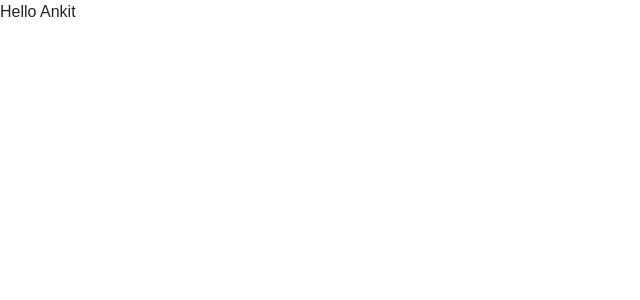
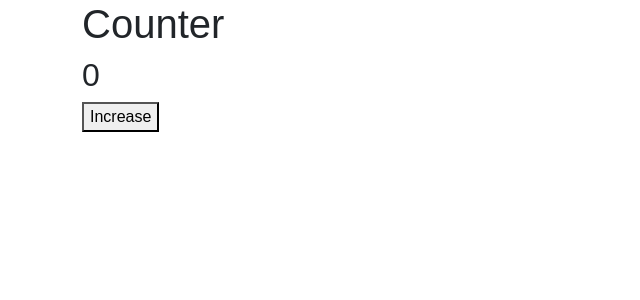
Before and after one commit to ydv-ankit/ReactJs, a React (Create React App) app: page / in a window 1280 px wide. Shown: the top 300 px of the page, without its empty margins (0-640 px from the left). Built offline with nearby package versions, Linux system fonts and the light colour scheme.

Commit message:
add: Counter

```diff
--- a/src/App.js
+++ b/src/App.js
@@ -1,7 +1,8 @@
 import React from 'react'
+import Counter from './questions/Counter'
 
 export default function App() {
   return (
-    <div>Hello Ankit</div>
+    <Counter/>
   )
 }
--- /dev/null
+++ b/src/questions/Counter.js
@@ -0,0 +1,12 @@
+import React, { useState } from 'react'
+
+export default function Counter() {
+    const [counter, setCounter] = useState(0);
+    return (
+        <div className='container'>
+            <h1>Counter</h1>
+            <h2>{counter}</h2>
+            <button onClick={()=>setCounter(counter + 1)}>Increase</button>
+        </div>
+    )
+}
```
